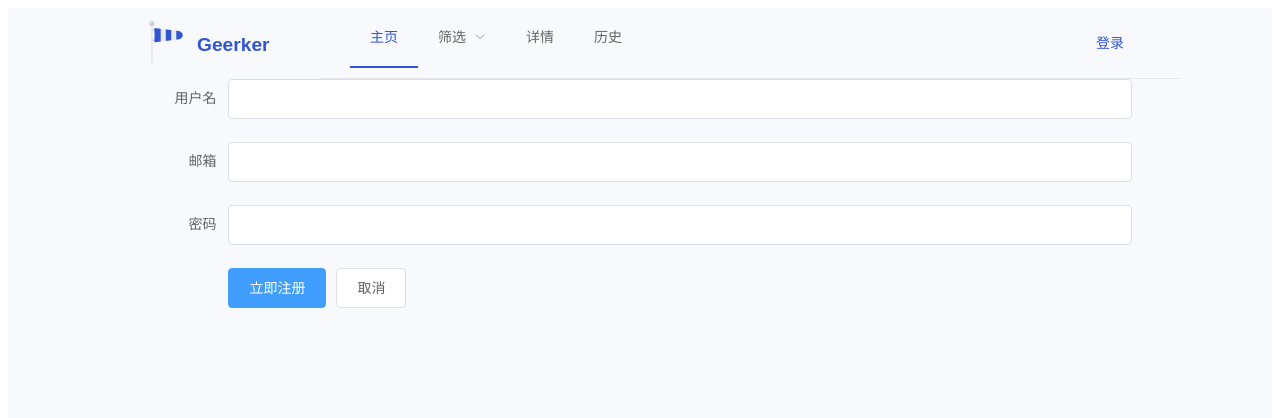
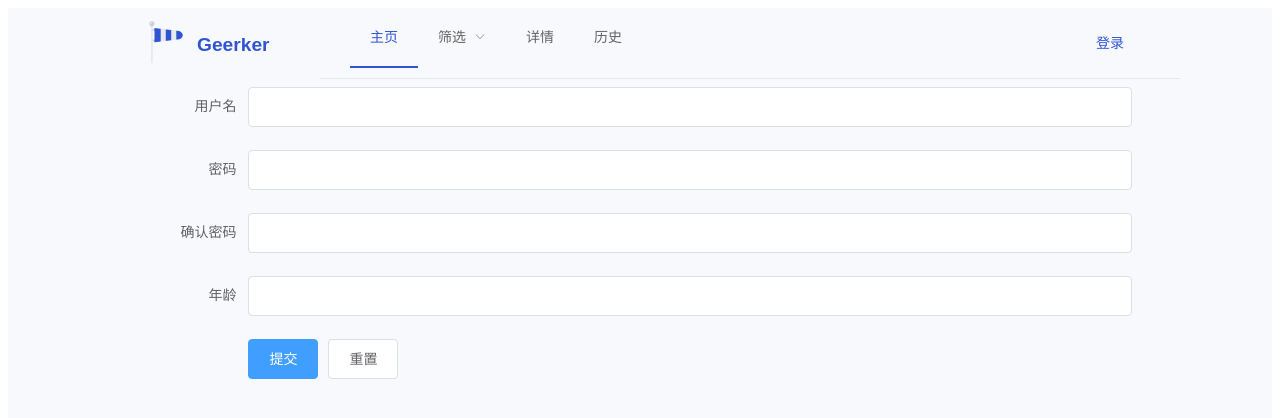
Before and after one commit to yoghurts-sy/todolist, a Vue app in the folder todolist-vue/: page /register in a window 1280 px wide. Shown: the top 418 px of the page. Built offline with nearby package versions, Linux system fonts and the light colour scheme.

Commit message:
feat: 将register组件表单改为带校验  by yyq

```diff
--- a/todolist-vue/src/views/Register.vue
+++ b/todolist-vue/src/views/Register.vue
@@ -5,7 +5,26 @@
       </div>
       <div class="div2">
 
-        <el-form ref="form" :model="form" label-width="80px">
+        <el-form :model="ruleForm" status-icon :rules="rules" ref="ruleForm" label-width="100px" class="demo-ruleForm">
+          <el-form-item label="用户名" prop="name">
+            <el-input v-model="ruleForm.name" ></el-input>
+          </el-form-item>
+          <el-form-item label="密码" prop="pass">
+            <el-input type="password" v-model="ruleForm.pass" autocomplete="off"></el-input>
+          </el-form-item>
+          <el-form-item label="确认密码" prop="checkPass">
+            <el-input type="password" v-model="ruleForm.checkPass" autocomplete="off"></el-input>
+          </el-form-item>
+          <el-form-item label="年龄" prop="age">
+            <el-input v-model.number="ruleForm.age"></el-input>
+          </el-form-item>
+          <el-form-item>
+            <el-button type="primary" @click="submitForm('ruleForm')">提交</el-button>
+            <el-button @click="resetForm('ruleForm')">重置</el-button>
+          </el-form-item>
+        </el-form>
+
+<!-- <el-form ref="form" :model="form" label-width="80px">
 
                   <el-form-item label="用户名">
                     <el-input v-model="form.name"></el-input>
@@ -19,13 +38,15 @@
                     <el-input v-model="form.password"></el-input>
                   </el-form-item>
 
+
                   <el-form-item>
                     <el-button type="primary" @click="onSubmit">立即注册</el-button>
-            <el-button>取消</el-button>
                   </el-form-item>
 
         </el-form>
+-->
       </div>
+
 
   </div>
 </template>
@@ -39,14 +60,71 @@ export default {
   name: "Register",
   components: {Header},
   data(){
+    var checkAge = (rule, value, callback) => {
+      if (!value) {
+        return callback(new Error('年龄不能为空'));
+      }
+      setTimeout(() => {
+        if (!Number.isInteger(value)) {
+          callback(new Error('请输入数字值'));
+        } else {
+          if (value < 18) {
+            callback(new Error('必须年满18岁'));
+          } else {
+            callback();
+          }
+        }
+      }, 1000);
+    };
+    var validatePass = (rule, value, callback) => {
+      if (value === '') {
+        callback(new Error('请输入密码'));
+      } else {
+        if (this.ruleForm.checkPass !== '') {
+          this.$refs.ruleForm.validateField('checkPass');
+        }
+        callback();
+      }
+    };
+    var validatePass2 = (rule, value, callback) => {
+      if (value === '') {
+        callback(new Error('请再次输入密码'));
+      } else if (value !== this.ruleForm.pass) {
+        callback(new Error('两次输入密码不一致!'));
+      } else {
+        callback();
+      }
+    };
     return {
-      form:{}
+      ruleForm: {
+      },
+      rules: {
+        pass: [
+          { validator: validatePass, trigger: 'blur' }
+        ],
+        checkPass: [
+          { validator: validatePass2, trigger: 'blur' }
+        ],
+        age: [
+          { validator: checkAge, trigger: 'blur' }
+        ]
+      }
     }
   },
   methods: {
-    onSubmit() {
-      console.log('submit!');
-      console.log(this.form);
+    submitForm(formName) {
+      this.$refs[formName].validate((valid) => {
+        if (valid) {
+          alert('submit!');
+          console.log(this.ruleForm);
+        } else {
+          console.log('error submit!!');
+          return false;
+        }
+      });
+    },
+    resetForm(formName) {
+      this.$refs[formName].resetFields();
     }
   }
 }
```
Lines whose indentation alone changed are shown as unchanged.
